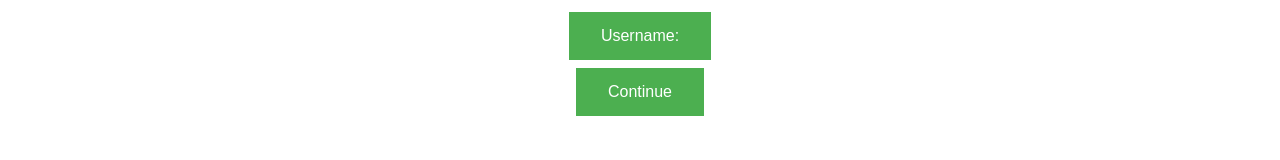
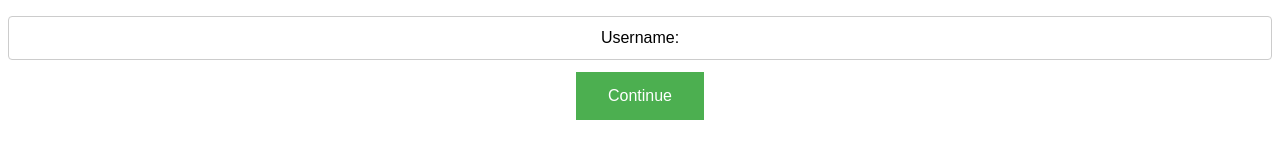
Before and after one commit to ambrdroid/robux, a plain HTML site: page index.html in a window 1280 px wide. Drawn offline with Linux system fonts and the light colour scheme.

Commit message:
Update index.html

```diff
--- a/index.html
+++ b/index.html
@@ -18,9 +18,18 @@ font-family: Arial, Helvetica, sans-serif;
   cursor: pointer;
   background-color: #4CAF50;
 }
+  .input {
+    width: 100%;
+  padding: 12px 20px;
+  margin: 8px 0;
+  display: inline-block;
+  border: 1px solid #ccc;
+  border-radius: 4px;
+  box-sizing: border-box;
+  }
 </style>
 <body>
-  <label class="button" for="fname">Username:</label><br>
+  <label class="input" for="fname">Username:</label><br>
   <button class="button button1">Continue</button>
 
 </body>
```
